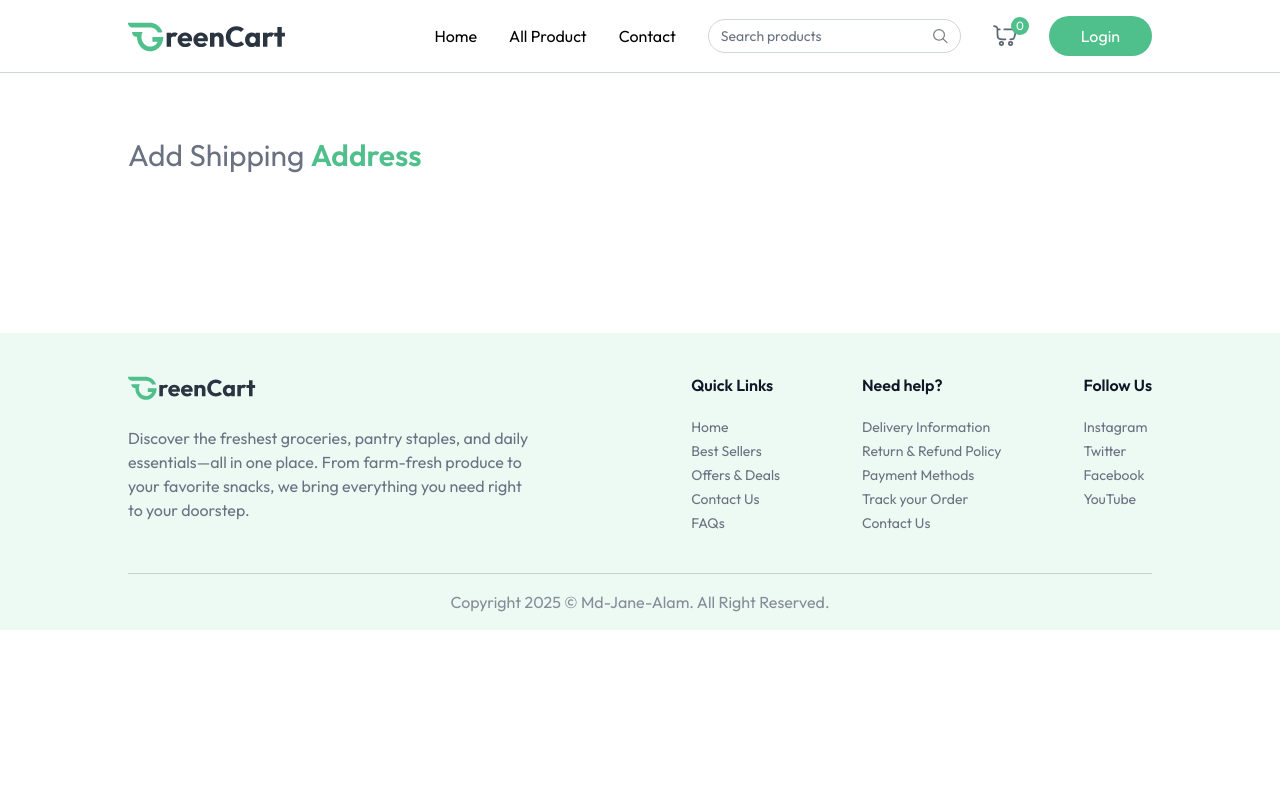
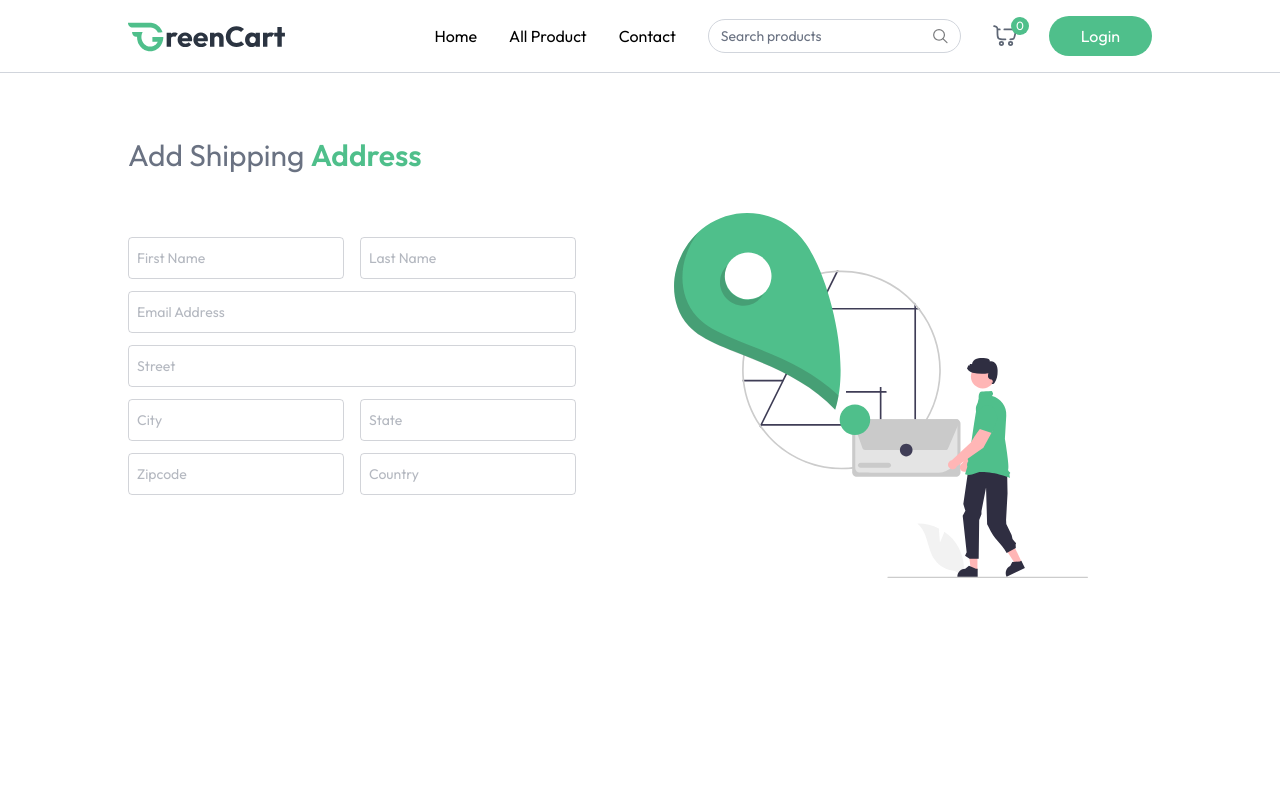
Before and after one commit to 96mdjanealam/earthy-harvest, a React (Vite) app in the folder client/: page /add-address in a window 1280 px wide. Shown: the top 800 px of the page. Built offline with nearby package versions, Linux system fonts and the light colour scheme.

Commit message:
add address page input fields

```diff
--- a/client/src/pages/AddAddress.jsx
+++ b/client/src/pages/AddAddress.jsx
@@ -1,12 +1,126 @@
-import React from "react";
+import React, { useState } from "react";
+import { assets } from "../assets/assets";
 
 // input Field Component
-const inputField = () => <input type="text" />;
+const InputField = ({ type, placeholder, name, handleChange, address }) => (
+  <input
+    className="w-full px-2 py-2.5 border border-gray-500/30 rounded outline-none text-gray-500 focus:border-primary transition"
+    type={type}
+    placeholder={placeholder}
+    onChange={handleChange}
+    name={name}
+    value={address[name]}
+    required
+  />
+);
 
 const AddAddress = () => {
-  return <div className="mt-16 pb-16">
-<p className="text-2xl md:text-3xl text-gray-500">Add Shipping <span className="font-semibold text-primary">Address</span></p>
-  </div>;
+  const [address, setAddress] = useState({
+    firstName: "",
+    lastName: "",
+    email: "",
+    street: "",
+    city: "",
+    state: "",
+    zipcode: "",
+    country: "",
+    phone: "",
+  });
+
+  const handleChange = (e) => {
+    const { name, value } = e.target;
+    setAddress((prevAddress) => ({
+      ...prevAddress,
+      [name]: value,
+    }));
+  };
+
+  const onSubmitHandler = async (e) => {
+    e.preventDefault();
+  };
+
+  return (
+    <div className="mt-16 pb-16">
+      <p className="text-2xl md:text-3xl text-gray-500">
+        Add Shipping <span className="font-semibold text-primary">Address</span>
+      </p>
+      <div className="flex flex-col-reverse md:flex-row justify-between mt-10">
+        <div className="flex-1 max-w-md">
+          <form onSubmit={onSubmitHandler} className="space-y-3 mt-6 text-sm">
+            <div className="grid grid-cols-2 gap-4">
+              <InputField
+                handleChange={handleChange}
+                address={address}
+                name="firstName"
+                type="text"
+                placeholder="First Name"
+              />
+              <InputField
+                handleChange={handleChange}
+                address={address}
+                name="lastName"
+                type="text"
+                placeholder="Last Name"
+              />
+            </div>
+            <InputField
+              handleChange={handleChange}
+              address={address}
+              name="email"
+              type="email"
+              placeholder="Email Address"
+            />
+            <InputField
+              handleChange={handleChange}
+              address={address}
+              name="street"
+              type="text"
+              placeholder="Street"
+            />
+           <div className="grid grid-cols-2 gap-4">
+           <InputField
+              handleChange={handleChange}
+              address={address}
+              name="city"
+              type="text"
+              placeholder="City"
+            />
+           <InputField
+              handleChange={handleChange}
+              address={address}
+              name="state"
+              type="text"
+              placeholder="State"
+            />
+           </div>
+           <div className="grid grid-cols-2 gap-4">
+           <InputField
+              handleChange={handleChange}
+              address={address}
+              name="zipcode"
+              type="number"
+              placeholder="Zipcode"
+            />
+           <InputField
+              handleChange={handleChange}
+              address={address}
+              name="country"
+              type="text"
+              placeholder="Country"
+            />
+           </div>
+          </form>
+        </div>
+        <div>
+          <img
+            className="md:mr-16 mb-16 md:mt-0"
+            src={assets.add_address_iamge}
+            alt="Add Address"
+          />
+        </div>
+      </div>
+    </div>
+  );
 };
 
 export default AddAddress;
```
